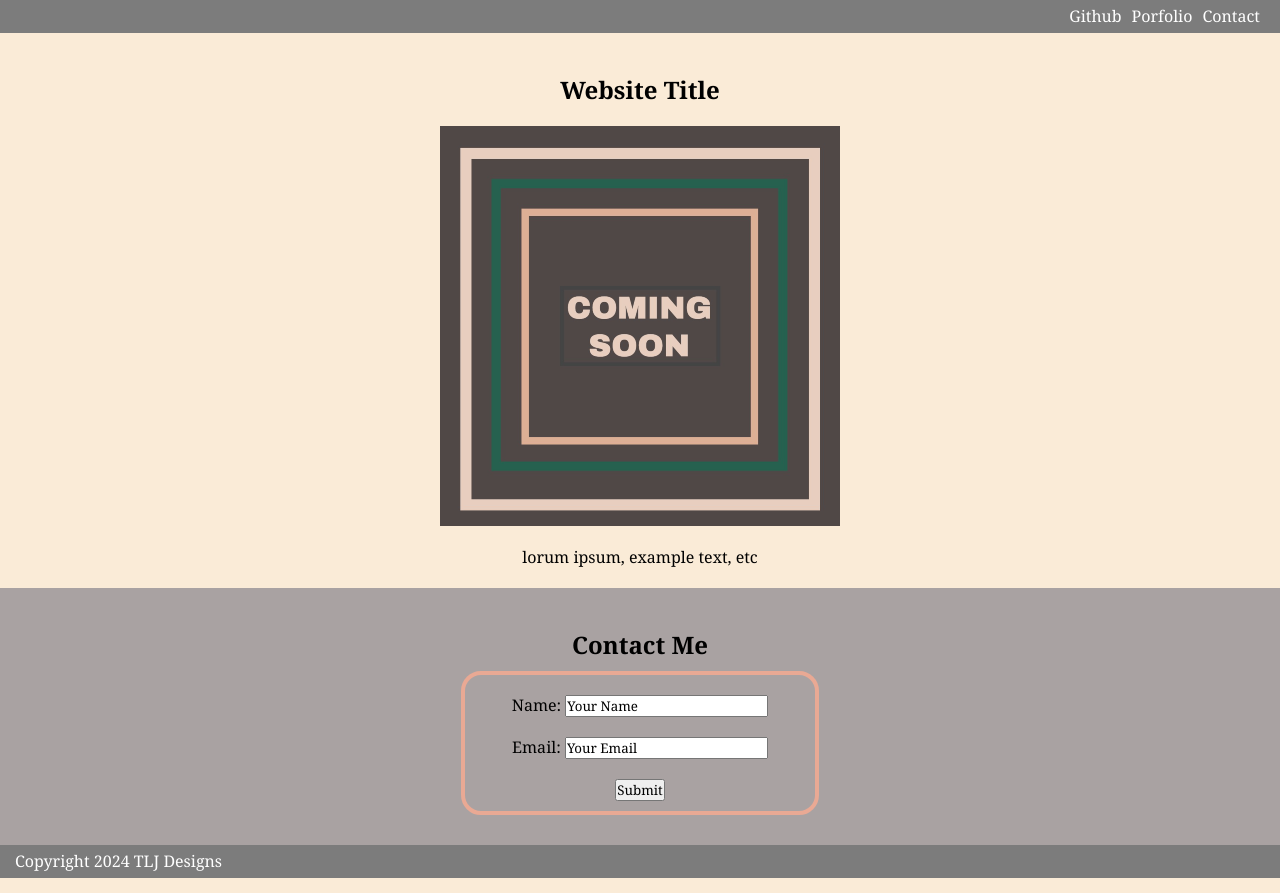
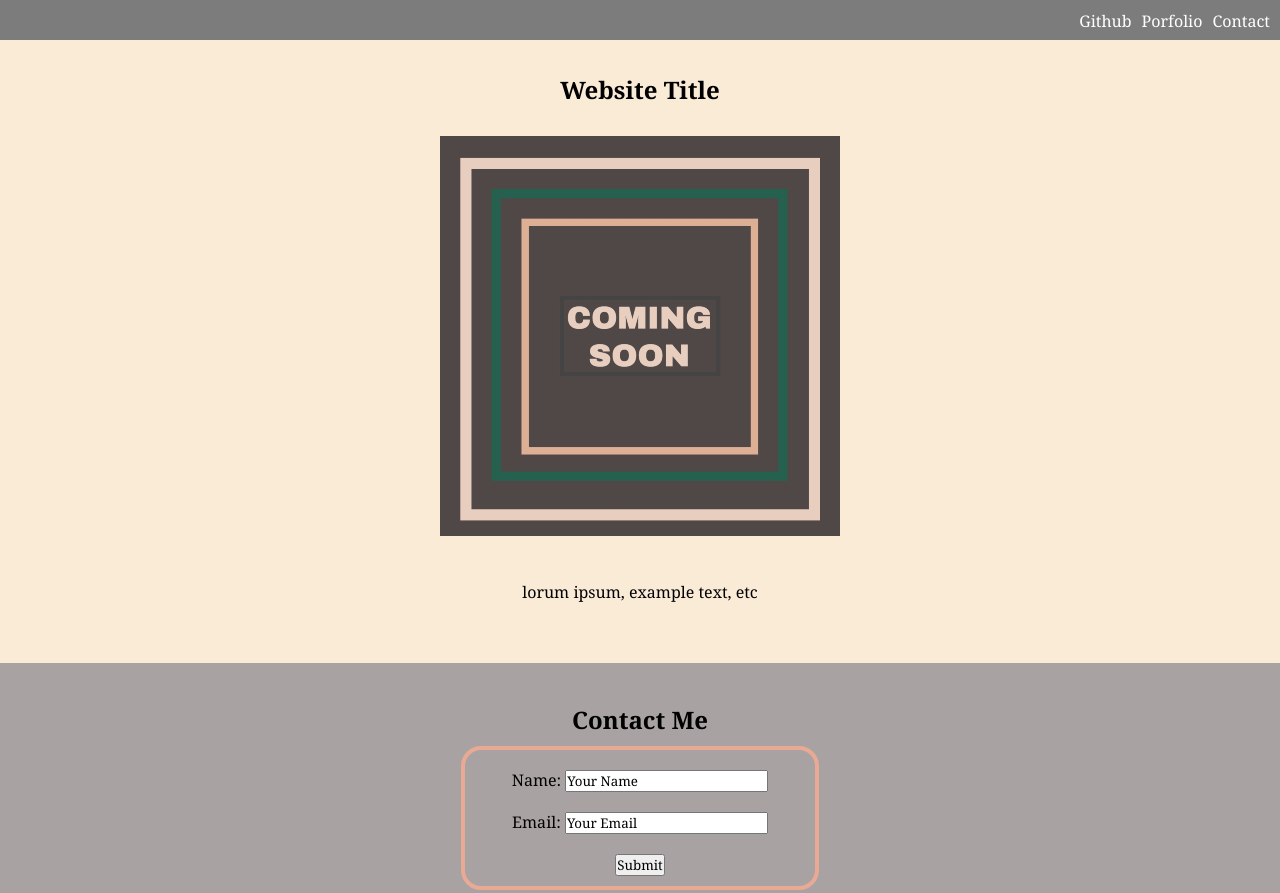
Before and after one commit to Jpeterson1118/22-stu-landing-page, a plain HTML site: page index.html in a window 1280 px wide. Shown: the top 893 px of the page. Drawn offline with Linux system fonts and the light colour scheme.

Commit message:
adjusted CSS

```diff
--- a/assets/style.css
+++ b/assets/style.css
@@ -21,7 +21,7 @@ footer {
 
 header {
     position: fixed;
-    height: 33px;
+    height: 5%;
     z-index: 2;
 }
 
@@ -36,7 +36,7 @@ section {
 }
 
 h1 {
-    padding-bottom: 20px;
+    padding-bottom: 30px;
 }
 
 form {
@@ -48,7 +48,7 @@ form {
 }
 
 header ul {
-    padding-right: 10px;
+    height: 100%;
 }
 
 header li {
@@ -64,7 +64,7 @@ li a {
     text-decoration: none;
     color: white;
     padding-left: 10px;
-    line-height: 2;
+    line-height: 2.7;
 }
 
 footer p {
@@ -76,11 +76,12 @@ footer p {
 }
 
 .mypage {
+    height: 80%;
     padding-bottom: 20px;
 }
 
 .mypage p {
-    padding-top: 15px;
+    padding: 40px 0;
 }
 
 .contact {
```
